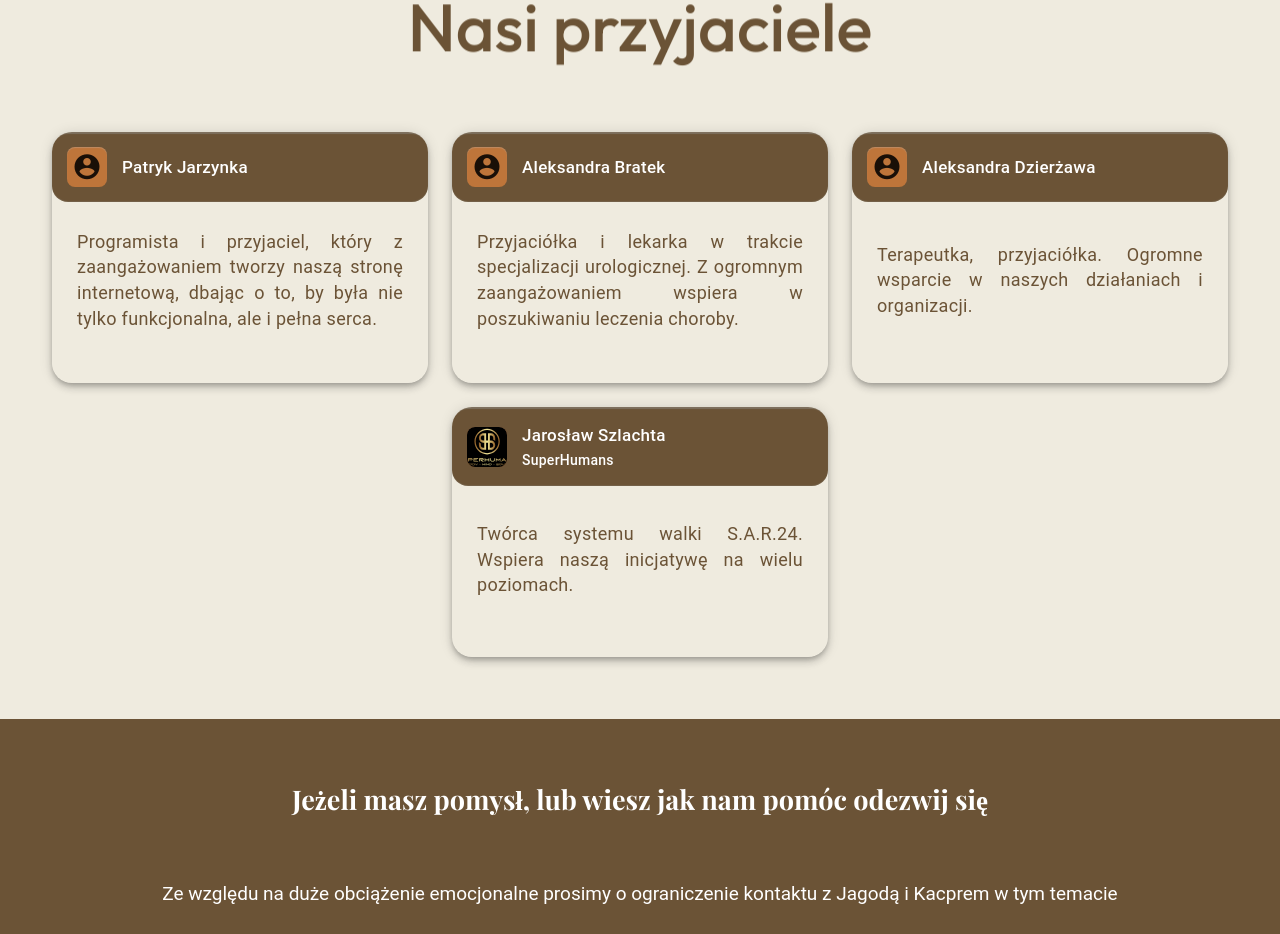
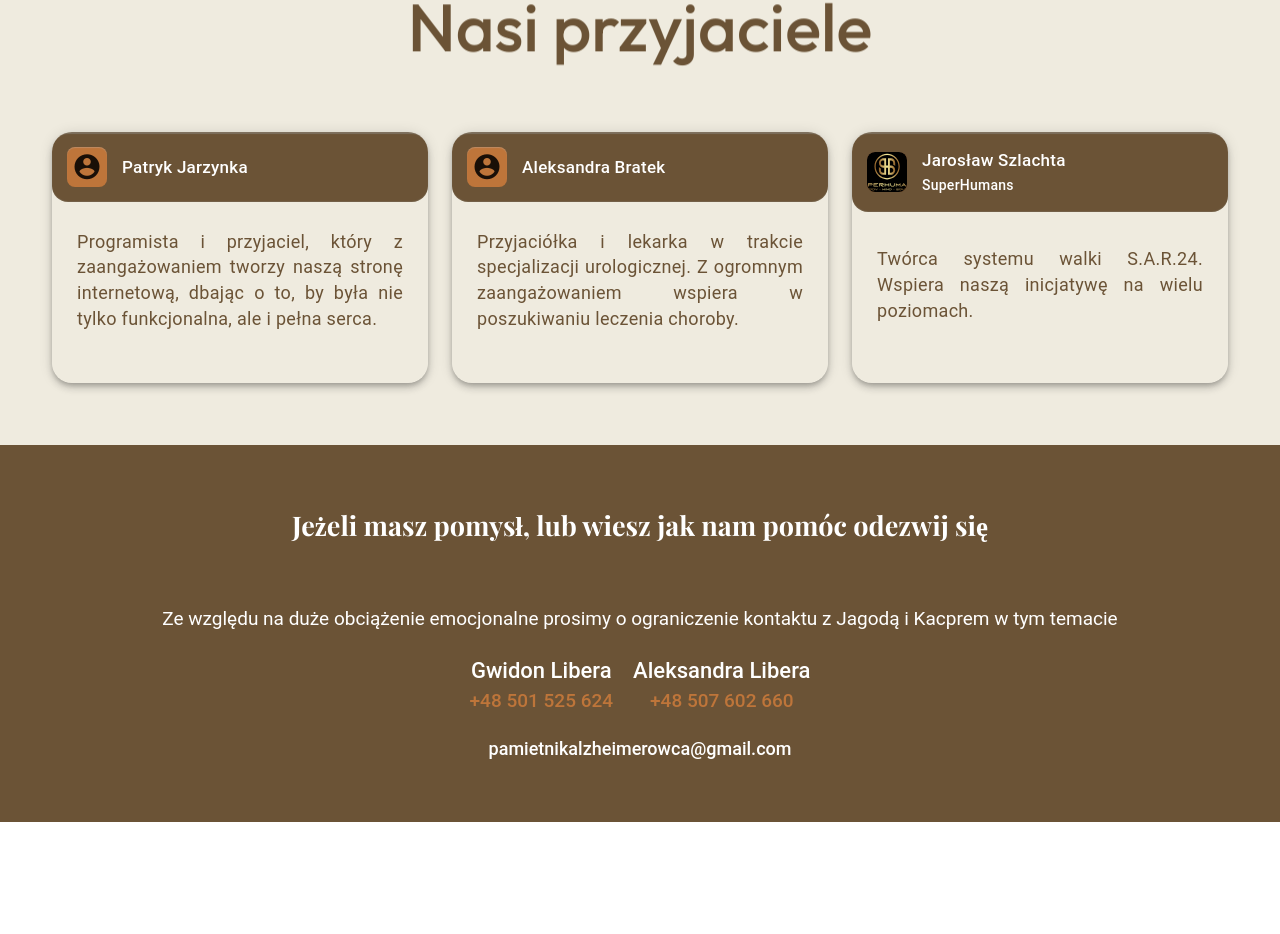
Before and after one commit to PatrykJarzynka/Memory, a Vue app: page / in a window 1280 px wide. Shown: the part 7212-8146 px from the top of the page. After the commit the page ends 8034 px from the top, so only its background shows below. Built offline with nearby package versions, Linux system fonts and the light colour scheme; a small style sheet from the web is missing; a web font is replaced by a local one.

Commit message:
Removed Aleksandra Dzierżawa from friends list

```diff
--- a/src/components/Friends.vue
+++ b/src/components/Friends.vue
@@ -18,15 +18,9 @@
     },
     {
       id: 3,
-      name: "Aleksandra Dzierżawa",
-      association: null,
-      description: t("friends.friendDesc3"),
-    },
-    {
-      id: 4,
       name: "Jarosław Szlachta",
       association: "SuperHumans",
-      description: t("friends.friendDesc4"),
+      description: t("friends.friendDesc3"),
       iconUrl: "./src/assets/SuperHumans.svg",
     },
   ])
--- a/src/locales/en.ts
+++ b/src/locales/en.ts
@@ -79,8 +79,7 @@ export default {
     title: 'Our friends',
     friendDesc1: 'A programmer and friend who is passionately building our website, making sure it’s not only functional but also filled with heart.',
     friendDesc2: 'A friend and doctor currently specializing in urology. She supports our search for treatment with deep dedication and care.',
-    friendDesc3: 'A therapist and friend. A tremendous support in everything we do and in our organisation.',
-    friendDesc4: 'The creator of the S.A.R.24 combat system. He supports our initiative on many levels.',
+    friendDesc3: 'The creator of the S.A.R.24 combat system. He supports our initiative on many levels.',
   },
   footer: {
     title: 'If you have an idea or know how to help us, please reach out',
--- a/src/locales/pl.ts
+++ b/src/locales/pl.ts
@@ -79,8 +79,7 @@ export default {
     title: 'Nasi przyjaciele',
     friendDesc1: 'Programista i przyjaciel, który z zaangażowaniem tworzy naszą stronę internetową, dbając o to, by była nie tylko funkcjonalna, ale i pełna serca.',
     friendDesc2: 'Przyjaciółka i lekarka w trakcie specjalizacji urologicznej. Z ogromnym zaangażowaniem wspiera w poszukiwaniu leczenia choroby.',
-    friendDesc3: 'Terapeutka, przyjaciółka. Ogromne wsparcie w naszych działaniach i organizacji.',
-    friendDesc4: 'Twórca systemu walki S.A.R.24. Wspiera naszą inicjatywę na wielu poziomach.',
+    friendDesc3: 'Twórca systemu walki S.A.R.24. Wspiera naszą inicjatywę na wielu poziomach.',
   },
   footer: {
     title: 'Jeżeli masz pomysł, lub wiesz jak nam pomóc odezwij się',
```
